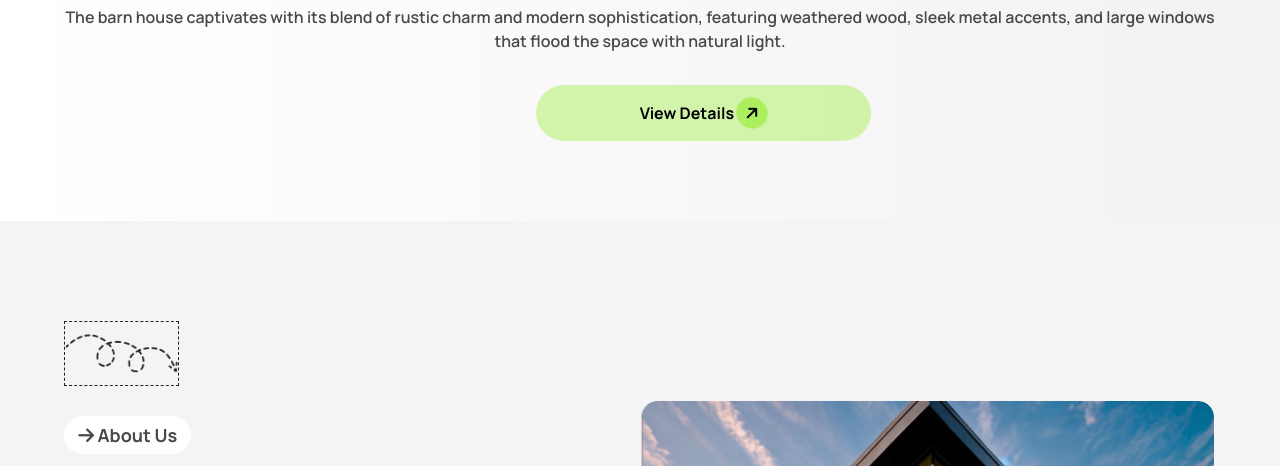
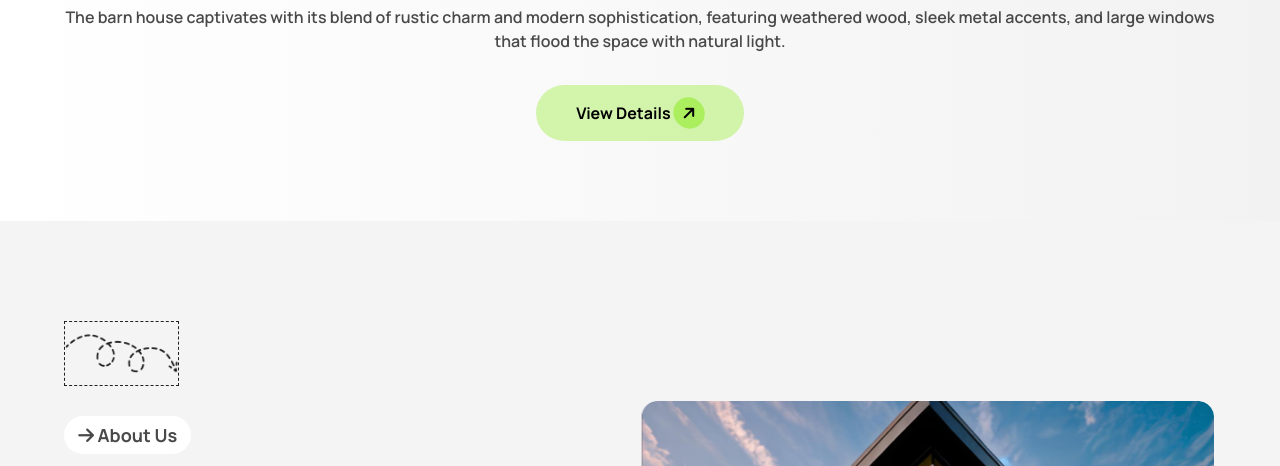
Before and after one commit to RejwanulIslam/assigment-3, a plain HTML site: page index.html in a window 1280 px wide. Shown: the part 634-1100 px from the top of the page. Drawn offline with nearby package versions, Linux system fonts and the light colour scheme.

Commit message:
button responsiv

```diff
--- a/index.html
+++ b/index.html
@@ -101,7 +101,7 @@
             <h1 class="font-bold text-6xl text-center text-[#212121]">A barn house of this design has a <br> striking appearance</h1>
             <p class="mt-8 text-center font-semibold text-[#494949]">The barn house captivates with its blend of rustic charm and modern sophistication, featuring weathered wood, sleek metal accents, and large windows that flood the space with natural light.</p>
             <div class="max-w-[335px] md:w-52 mx-auto">
-            <button class="mt-8 mb-20 bg-[#abef5f80] px-5 py-3 rounded-2xl text-black font-bold w-52 w-[335px] md:h-14 rounded-[32px] m-auto ">View Details <i class="fa-solid fa-arrow-right -rotate-45 rounded-full bg-[#ABEF5F]  p-2"></i> </button>
+            <button class="mt-8 mb-20 bg-[#abef5f80] px-5 py-3 rounded-2xl text-black font-bold md:w-52 w-[335px] md:h-14 rounded-[32px] m-auto ">View Details <i class="fa-solid fa-arrow-right -rotate-45 rounded-full bg-[#ABEF5F]  p-2"></i> </button>
         </div>
         </div>
         </div>
```
